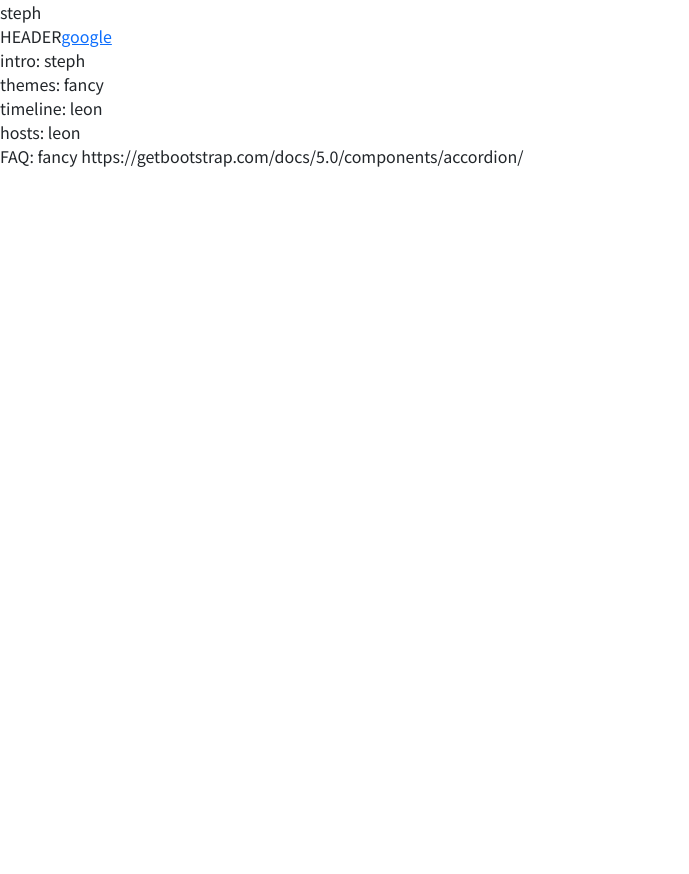
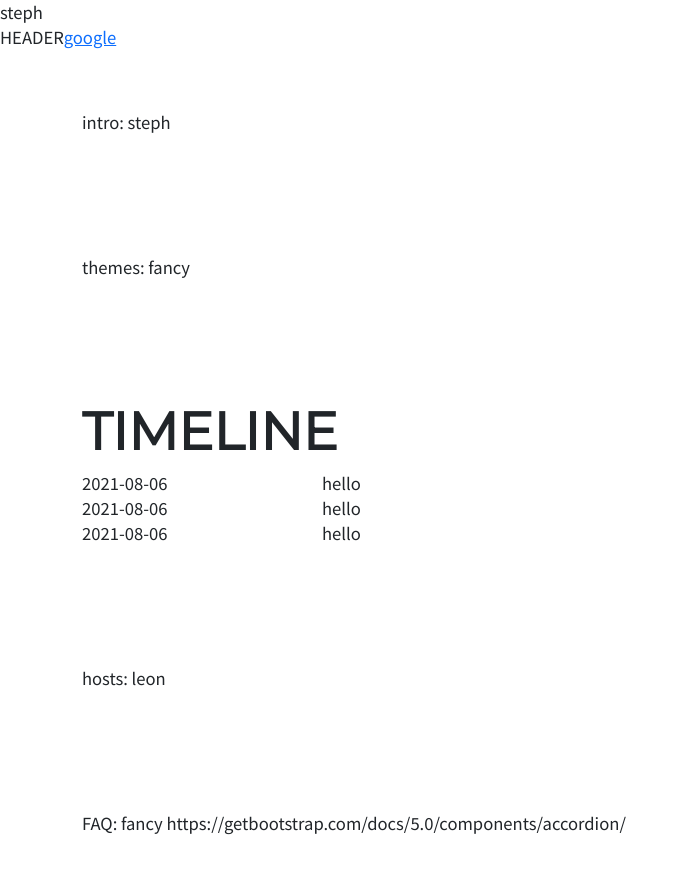
Before and after one commit to UT-Application-Development-Association/Innovation-Fair-2021, a React (Create React App) app: page / in a window 1280 px wide. Shown: the top 874 px of the page, without its empty margins (0-689 px from the left). Before the commit the page ends 800 px from the top, so only its background shows below. Built offline with nearby package versions, Linux system fonts and the light colour scheme; a web font is replaced by a local one.

Commit message:
Setup Added theme colors; Added font styles; Added base timeline

```diff
--- a/src/App.js
+++ b/src/App.js
@@ -1,6 +1,7 @@
 // import logo from './assets/images/logo.svg';
 import './styles/Style.css';
 import Header from "./components/Header";
+import Timeline from "./components/Timeline";
 
 function App() {
   return (
@@ -11,11 +12,13 @@ function App() {
       </header>
       {/* <section className="sidebar-section">sidebar</section> */}
       {/* <section className="announcement-section">announcement</section> */}
-      <section className="intro-section">intro: steph</section>
-      <section className="themes-section">themes: fancy</section>
-      <section className="timeline-section">timeline: leon</section>
-      <section className="hosts-section">hosts: leon</section>
-      <section className="faq-section">FAQ: fancy https://getbootstrap.com/docs/5.0/components/accordion/</section>
+      <section className="intro-section container">intro: steph</section>
+      <section className="themes-section container">themes: fancy</section>
+      <section className="timeline-section container">
+        <Timeline/>
+      </section>
+      <section className="hosts-section container">hosts: leon</section>
+      <section className="faq-section container">FAQ: fancy https://getbootstrap.com/docs/5.0/components/accordion/</section>
     </div>
   );
 }
--- /dev/null
+++ b/src/components/Heading.js
@@ -0,0 +1,9 @@
+import React from "react";
+
+export default function Heading(props) {
+    return (
+      <h1 className="heading" styles="color: {props.color};">
+        {props.text}
+      </h1>
+    );
+}
--- /dev/null
+++ b/src/components/Timeline.js
@@ -0,0 +1,16 @@
+import React from "react";
+import Heading from "./Heading";
+import TimelineItem from "./TimelineItem";
+
+export default function Timeline(props) {
+    return (
+      <div>
+        <Heading text="TIMELINE" />
+        <div className="timeline-container">
+            <TimelineItem time="2021-08-06" description="hello"/>
+            <TimelineItem time="2021-08-06" description="hello"/>
+            <TimelineItem time="2021-08-06" description="hello"/>
+        </div>
+      </div>
+    );
+}
--- /dev/null
+++ b/src/components/TimelineItem.js
@@ -0,0 +1,14 @@
+import React from "react";
+
+export default function TimelineItem(props) {
+    return (
+      <div className="timeline-item">
+        <div>
+            {props.time}
+        </div>
+        <div>
+            {props.description}
+        </div>
+      </div>
+    );
+}
--- a/src/styles/Style.css
+++ b/src/styles/Style.css
@@ -9,6 +9,7 @@ h1, h2, h3, h4, h5, h6 {
 
 div, p, span {
   font-family: "Noto Sans JP", "Segoe UI", "Roboto", "Oxygen", "Ubuntu", "Cantarell", "Fira Sans", "Droid Sans", "Helvetica Neue", sans-serif;
+  font-size: calc(1rem + .05vw);
 }
 
 code {
@@ -17,9 +18,23 @@ code {
 
 section {
   width: 100vw;
+  padding-top: 60px;
+  padding-bottom: 60px;
+}
+
+.heading {
+  font-size: calc(2rem + 1.6vw);
+  font-weight: bold;
 }
 
 .header-section div {
   color: black;
 }
+
+.timeline-section .timeline-item {
+  display: -ms-grid;
+  display: grid;
+  -ms-grid-columns: 240px auto;
+      grid-template-columns: 240px auto;
+}
 /*# sourceMappingURL=Style.css.map */
--- a/src/styles/Style.scss
+++ b/src/styles/Style.scss
@@ -1,2 +1,3 @@
 @import "App";
 @import "./components/Header";
+@import "./components/Timeline";
--- a/src/styles/_App.scss
+++ b/src/styles/_App.scss
@@ -6,6 +6,7 @@ h1, h2, h3, h4, h5, h6 {
 
 div, p, span {
     font-family: $body_font;
+    font-size: calc(1rem + .05vw);;
 }
 
 code {
@@ -14,4 +15,11 @@ code {
 
 section {
     width: 100vw;
+    padding-top: 60px;
+    padding-bottom: 60px;
 }
+
+.heading {
+    font-size: calc(2rem + 1.6vw);
+    font-weight: bold;
+}
--- a/src/styles/_global_vars.scss
+++ b/src/styles/_global_vars.scss
@@ -10,3 +10,9 @@ $header_font: 'Montserrat', sans-serif;
 $body_font: 'Noto Sans JP', 'Segoe UI', 'Roboto', 'Oxygen', 'Ubuntu', 'Cantarell', 'Fira Sans', 'Droid Sans', 'Helvetica Neue', sans-serif;
 $code_font: 'Share Tech Mono', source-code-pro, Menlo, Monaco, Consolas, 'Courier New', monospace;
 $serif_font: 'Benne', serif;
+
+$dark_green: #16545d;
+$light_green: #4ecbc4;
+$white: #fafffa;
+$red: #ff6a6b;
+$yellow: #ffe76f;
--- /dev/null
+++ b/src/styles/components/_Timeline.scss
@@ -0,0 +1,9 @@
+.timeline-section {
+    .timeline-container {
+    }
+
+    .timeline-item {
+        display: grid;
+        grid-template-columns: 240px auto;
+    }
+}
```
